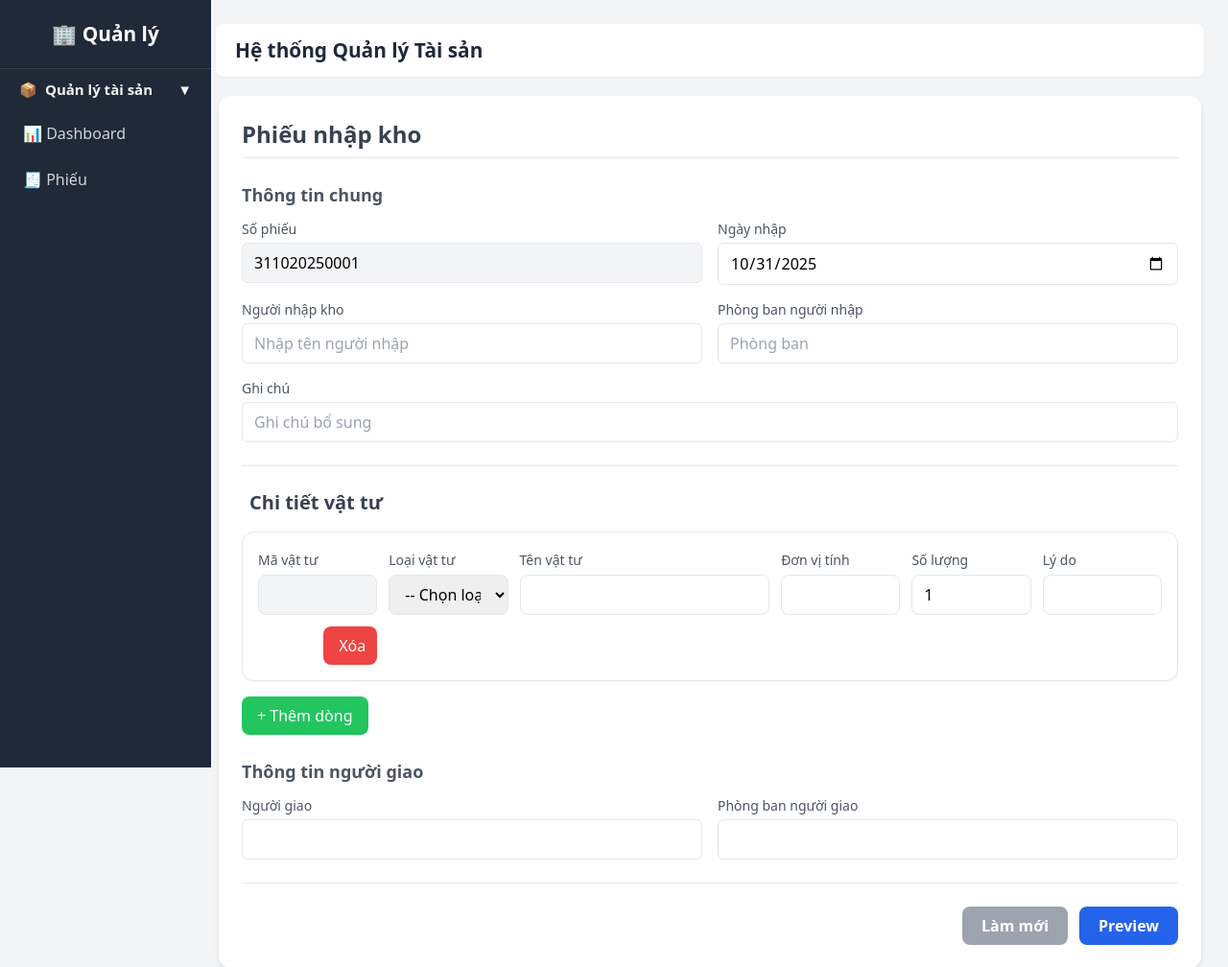
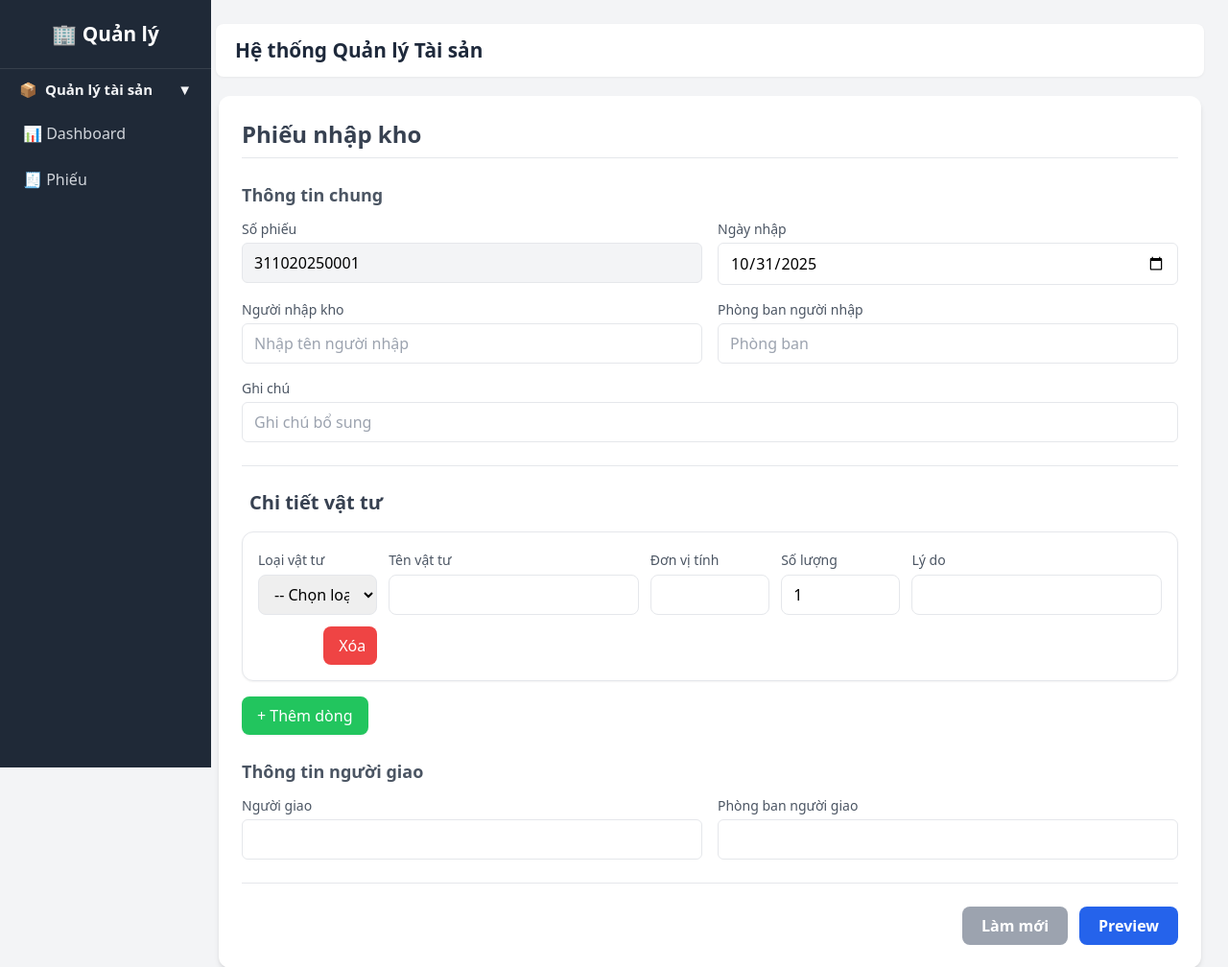
Before and after one commit to JudgK204/asset-management, a Flask app: page /consumable/nhap in a window 1280 px wide. Shown: the top 1008 px of the page at 96% size. Run offline with Flask 3, Linux system fonts and the light colour scheme; data that the repository does not hold is empty; some libraries are stand-ins or nearby versions.

```diff
--- a/AssetManagement/app/templates/consumable/nhap.html
+++ b/AssetManagement/app/templates/consumable/nhap.html
@@ -55,9 +55,9 @@
                     <div class="item-row bg-white border border-gray-200 rounded-xl p-4 shadow-sm hover:shadow-md transition">
                         <div class="grid grid-cols-1 md:grid-cols-7 gap-3">
                             <!-- Mã vật tư -->
-                            <div class="md:col-span-1">
+                            <div class="md:col-span-1" hidden>
                                 <label class="text-sm text-gray-600 font-medium">Mã vật tư</label>
-                                <input type="text" name="ma_vat_tu[]" readonly
+                                <input type="hidden" name="ma_vat_tu[]" readonly
                                        class="w-full mt-1 border rounded-lg px-3 py-2 bg-gray-100 focus:ring-2 focus:ring-primary"
                                        value="{{ item.ma_vat_tu }}">
                             </div>
@@ -115,7 +115,7 @@
                     <!-- Dòng trống mặc định -->
                     <div class="item-row bg-white border border-gray-200 rounded-xl p-4 shadow-sm hover:shadow-md transition">
                         <div class="grid grid-cols-1 md:grid-cols-7 gap-3">
-                            <div class="md:col-span-1">
+                            <div class="md:col-span-1" hidden>
                                 <label class="text-sm text-gray-600 font-medium">Mã vật tư</label>
                                 <input type="text" name="ma_vat_tu[]" readonly
                                        class="w-full mt-1 border rounded-lg px-3 py-2 bg-gray-100 focus:ring-2 focus:ring-primary"
@@ -142,7 +142,7 @@
                                 <label class="text-sm text-gray-600 font-medium">Số lượng</label>
                                 <input type="number" name="so_luong[]" min="1" value="1" class="w-full mt-1 border rounded-lg px-3 py-2 focus:ring-2 focus:ring-primary">
                             </div>
-                            <div class="md:col-span-1">
+                            <div class="md:col-span-2">
                                 <label class="text-sm text-gray-600 font-medium">Lý do</label>
                                 <input type="text" name="ly_do[]" class="w-full mt-1 border rounded-lg px-3 py-2 focus:ring-2 focus:ring-primary">
                             </div>
@@ -196,6 +196,12 @@
         </div>
     </form>
 </div>
+
+<style>
+    #vat-tu-details .hidden {
+        display: none !important;
+    }
+</style>
 
 <script>
     document.addEventListener("DOMContentLoaded", () => {
```
Also changed, not shown: AssetManagement/app/templates/consumable/report_nhap.html (+40 -7 lines).
